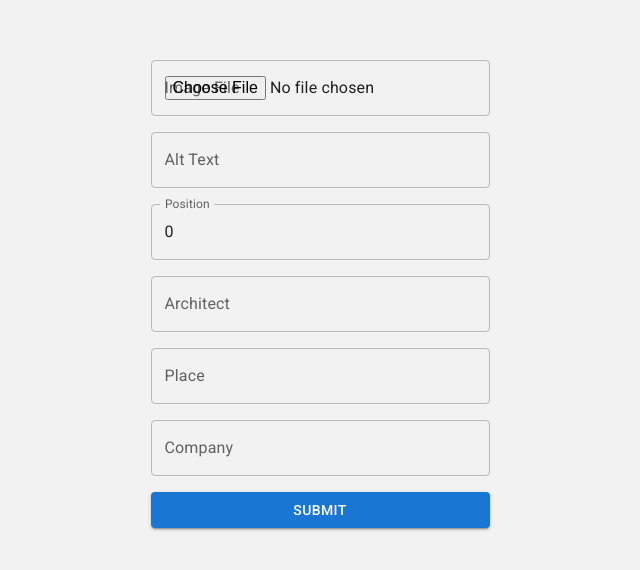
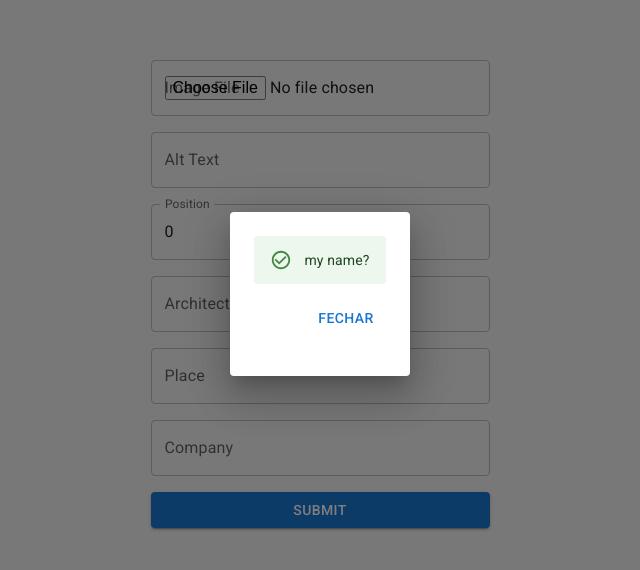
Before and after one commit to MachadoMichael/mcaestudio, a React (Create React App) app: page /admin in a window 1280 px wide. Shown: the part 106-676 px from the top of the page, without its empty margins (320-960 px from the left). Built offline with nearby package versions, Linux system fonts and the light colour scheme.

Commit message:
add: request modal component and add file todo.md

```diff
--- /dev/null
+++ b/src/components/request-modal/RequestModal.js
@@ -0,0 +1,28 @@
+import Box from '@mui/material/Box';
+import Typography from '@mui/material/Typography';
+import Alert from '@mui/material/Alert';
+import CheckCircleOutlineIcon from '@mui/icons-material/CheckCircleOutline';
+import { Button, Dialog, DialogActions } from '@mui/material';
+import IconButton from '@mui/material/IconButton';
+import CloseIcon from '@mui/icons-material/Close';
+
+export const RequestModal = ({ open, message, success, handleCloseModal }) => {
+  const close = () => {
+    handleCloseModal(false)
+  }
+  return (
+
+    <Dialog open={open} onClose={close}>
+      <Box sx={{ p: 2, bgcolor: 'background.paper', borderRadius: 'borderRadius', m: 1 }}>
+        <Alert severity={success ? "success" : "warning"} icon={success ? <CheckCircleOutlineIcon fontSize="inherit" /> : null}>
+          {message}
+        </Alert>
+        <DialogActions>
+          <IconButton edge="end" color="inherit" onClick={close} aria-label="close">
+            <Button titleAccess='close button' >fechar</Button>
+          </IconButton>
+        </DialogActions>
+      </Box>
+    </Dialog>
+  );
+};
--- a/src/views/admin/Admin.js
+++ b/src/views/admin/Admin.js
@@ -1,15 +1,21 @@
 import { useState } from 'react'
 import { LoginForm } from '../../components/login-form/LoginForm'
 import { PhotoSender } from '../../components/photo-sender/PhotoSender'
+import { RequestModal } from '../../components/request-modal/RequestModal'
 import './Admin.css'
 
 export const Admin = () => {
   const [userLogged, setUserLogged] = useState(true)
   const [state, setState] = useState('sender')
+  const [showModal, setShowModal] = useState(true)
+  const [modalMessage, setModalMessage] = useState(' my name?')
+  const [requestSuccess, setRequestSuccess] = useState(true)
   return (
     <div className="admin-container">
       {!userLogged && <LoginForm />}
       {userLogged && state === 'sender' && <PhotoSender />}
+      {userLogged &&
+        <RequestModal open={showModal} message={modalMessage} success={requestSuccess} handleCloseModal={setShowModal} />}
     </div>
   )
 }
```
Also changed, not shown: src/todo.md (added, +8 -0 lines).
